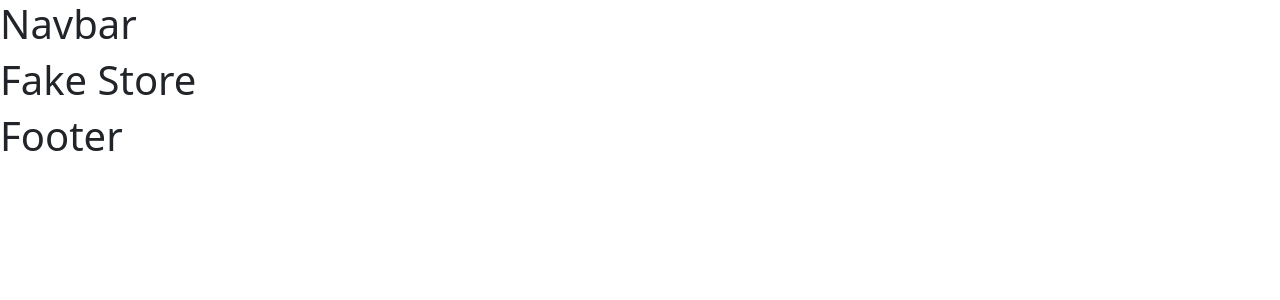
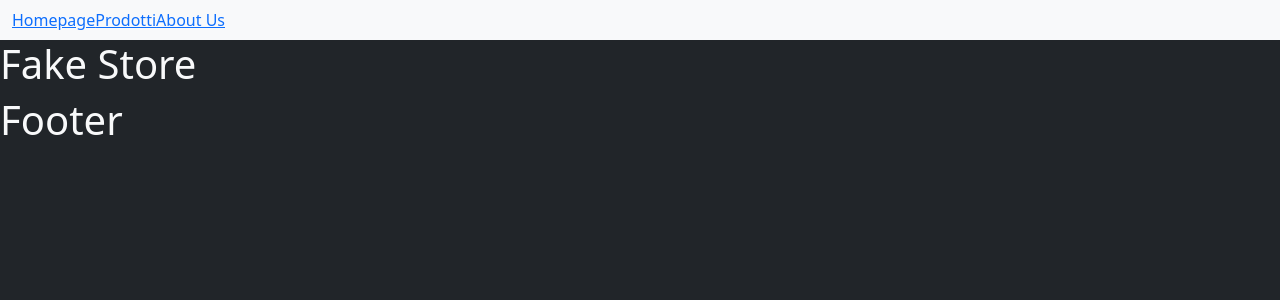
Before and after one commit to bingiulioliu/react-router, a React (Vite) app: page / in a window 1280 px wide. Shown: the top 300 px of the page. Built offline with nearby package versions, Linux system fonts and the light colour scheme.

Commit message:
ADD Aggiunto collegamento alle pagine e tema dark

```diff
--- a/index.html
+++ b/index.html
@@ -6,7 +6,7 @@
     <meta name="viewport" content="width=device-width, initial-scale=1.0" />
     <title>react-props</title>
   </head>
-  <body>
+  <body class="bg-dark text-light">
     <div id="root"></div>
     <script type="module" src="/src/main.jsx"></script>
   </body>
--- a/layouts/PrimoLayout.jsx
+++ b/layouts/PrimoLayout.jsx
@@ -6,7 +6,7 @@ function PrimoLayout(){
 
     return <>
         <Navbar/>
-        <main>
+        <main className="">
             <Outlet/>
         </main>
         <Footer/>
--- a/src/App.jsx
+++ b/src/App.jsx
@@ -13,7 +13,7 @@ function App() {
         <Route element={<PrimoLayout/>}>
           <Route path="/" element={<Homepage/>} />
           <Route path="chi-siamo" element={<ChiSiamo/>} />
-          <Route path="prodtti" element={<Prodotti/>} />
+          <Route path="prodotti" element={<Prodotti/>} />
         </Route>
       </Routes>
     </BrowserRouter>
--- a/src/components/Navbar.jsx
+++ b/src/components/Navbar.jsx
@@ -1,9 +1,21 @@
+import { useState } from "react";
+import { Link } from "react-router";
 
 
-function Navbar(){
+function Navbar() {
 
     return <>
-    <h1>Navbar</h1>
+        <nav className="navbar navbar-expand-lg bg-body-tertiary">
+            <div className="container-fluid">
+                <div className="collapse navbar-collapse" id="navbarNav">
+                    <ul className="navbar-nav">
+                        <li className="nav-item"><Link to='/'>Homepage</Link></li>
+                        <li className="nav-item"><Link to='/prodotti'>Prodotti</Link></li>
+                        <li className="nav-item"><Link to='/chi-siamo'>About Us</Link></li>
+                    </ul>
+                </div>
+            </div>
+        </nav>
     </>
 };
 
```
